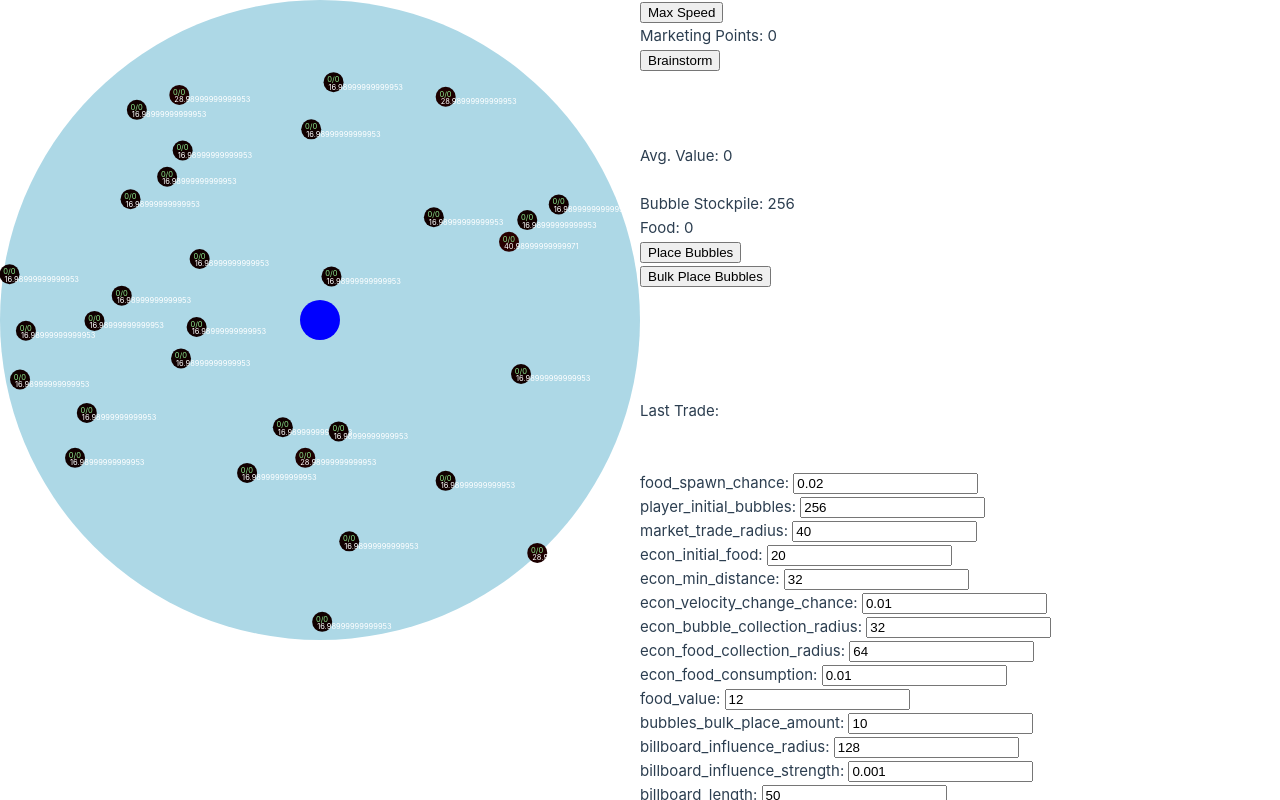
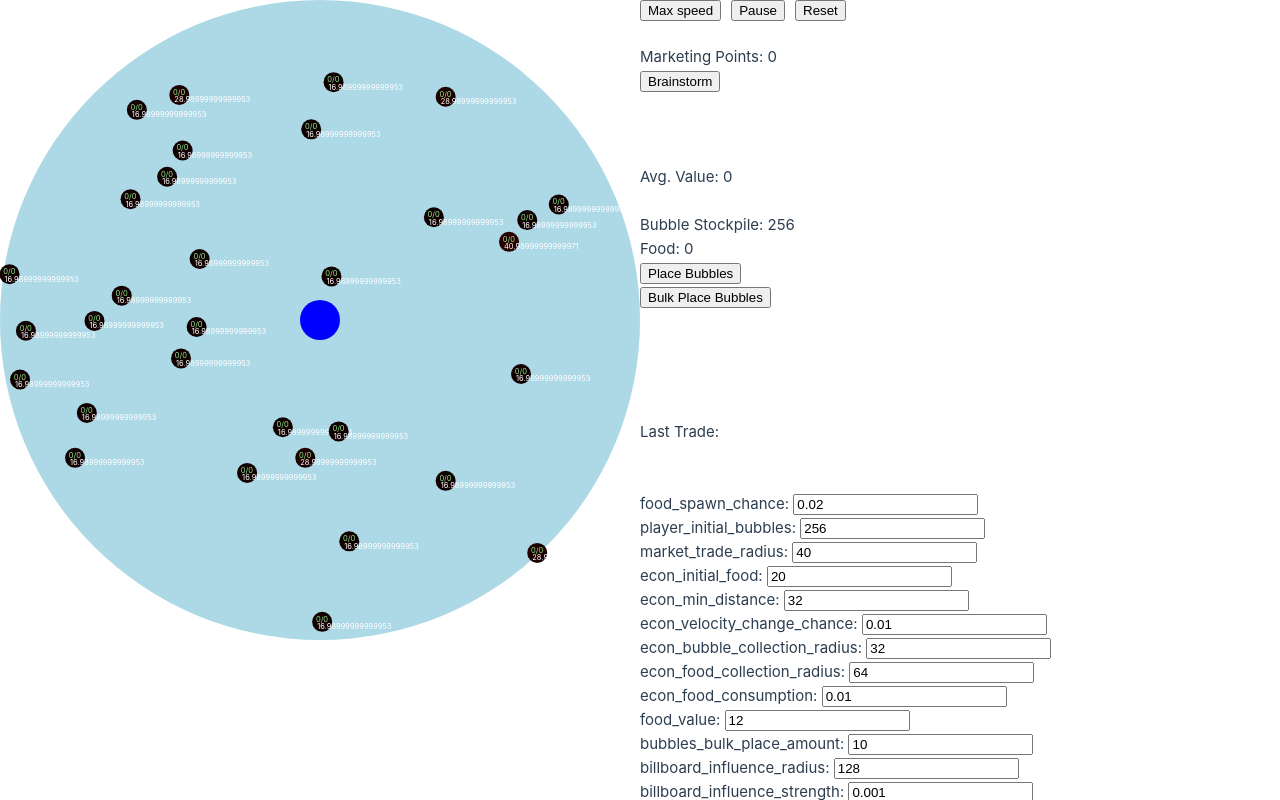
Before and after one commit to lasernoises/rug-pull-simulator, a Vue app: page / in a window 1280 px wide. Shown: the top 800 px of the page. Built offline with nearby package versions, Linux system fonts and the light colour scheme; the HTML template or start-up script is replaced by a standard one.

Commit message:
add pause button

```diff
--- a/src/App.vue
+++ b/src/App.vue
@@ -7,9 +7,14 @@ import Grave from './Grave.vue';
 const state = ref(init());
 
 let speed: number|undefined = undefined;
+let isPaused: boolean = false;
 
 const update = () => {
-  tick(state.value);
+
+  if (!isPaused) {
+    tick(state.value);
+  }
+
   if(speed === undefined){
     requestAnimationFrame(update);
   } else {
@@ -113,6 +118,7 @@ const onSvgClick = () => {
 
 const reset = () => {
   state.value = init();
+  isPaused = false;
 };
 
 const max_price = computed(() => {
@@ -234,7 +240,12 @@ const max_price = computed(() => {
 
     </svg>
     <div style="flex-grow: 1; width: 100%; height: 100%">
-      <button type="checkbox" @click="speed = 0">Max Speed</button>
+      <div style="display: flex; gap: 10px; margin-left: auto;">
+        <button type="button" @click="speed = 0; isPaused=false">Max speed</button>
+        <button type="button" @click="isPaused = !isPaused">Pause</button>
+        <button @click="reset">Reset</button>
+      </div>
+
       <br>
       Marketing Points: {{ state.player.marketing_points }}
       <br>
@@ -291,7 +302,6 @@ const max_price = computed(() => {
       <br>Buying Price:<input type="number" v-model="state.player.buying_price">
       <br>
       <br>
-      <button @click="reset">Reset</button>
     </div>
   </div>
 </template>
```
